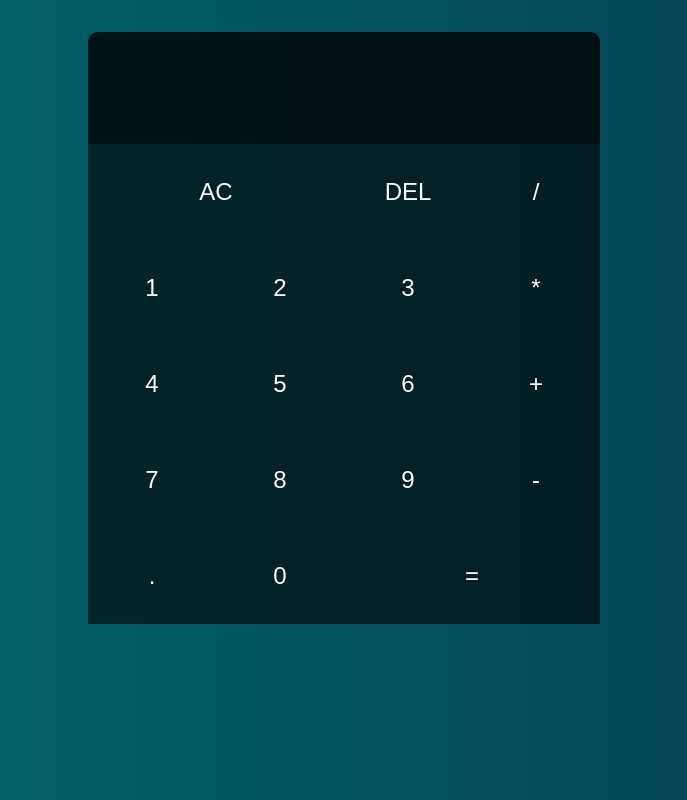
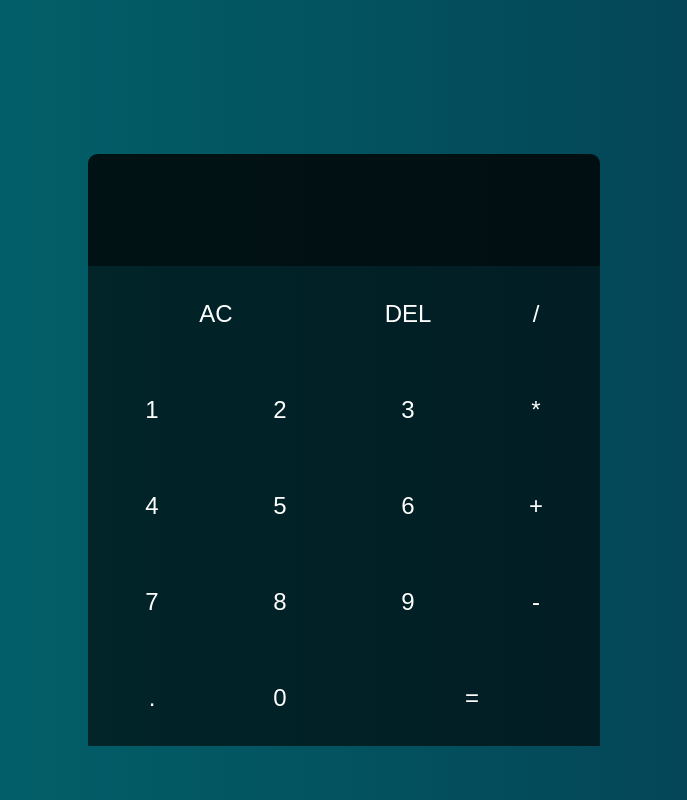
Before and after one commit to sidd-chat/react-calculator, a React (Create React App) app: page / in a window 1280 px wide. Shown: the whole page, without its empty margins (296-983 px from the left). Built offline with nearby package versions, Linux system fonts and the light colour scheme.

Commit message:
Centered Element in Web Page

```diff
--- a/src/App.css
+++ b/src/App.css
@@ -7,13 +7,16 @@
 body {
     display: flex;
     justify-content: center;
-    margin: 0;
+    align-items: center;
+    margin: 0 auto;
     background: linear-gradient(to right, #016a70, #053b50);
 }
 
 .calc-grid {
+    margin-top: 30%;
     display: grid;
-    margin: 2rem auto;
+    width: 100%;
+    height: 100%;
     grid-template-columns: repeat(4, 8rem);
     grid-template-rows: minmax(7rem, auto) repeat(5, 6rem);
 }
```
